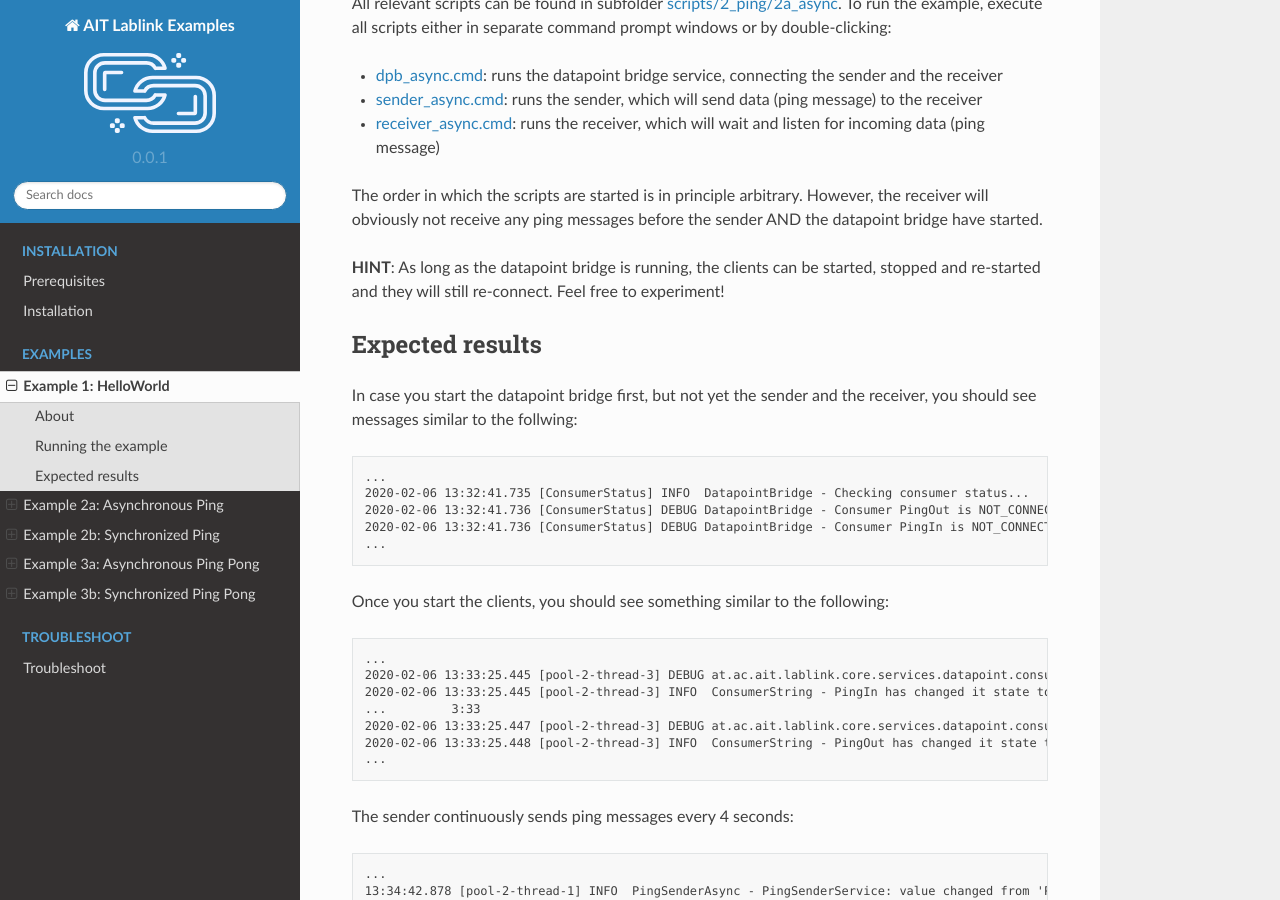
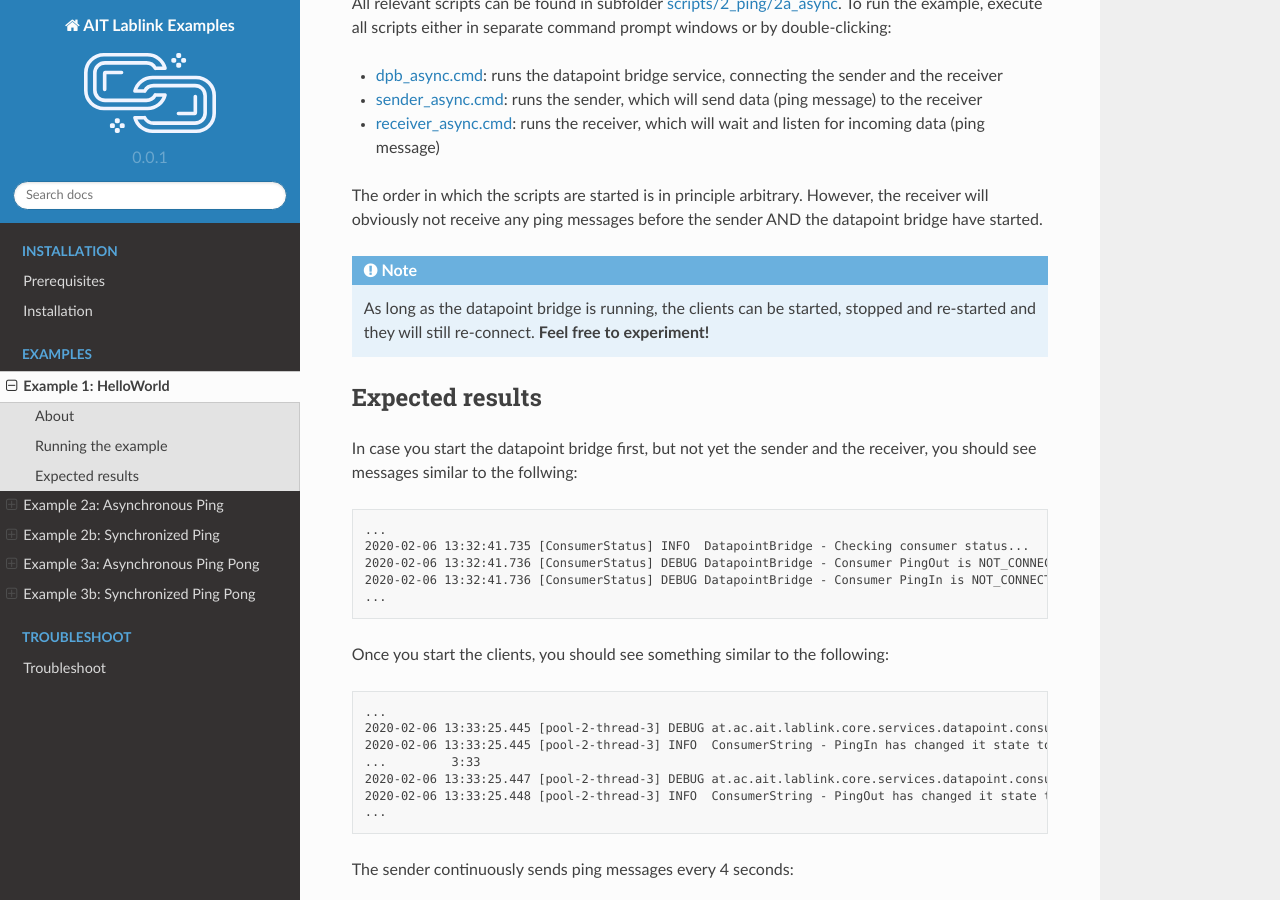
Before and after one commit to AIT-Lablink/lablink-examples, a Sphinx documentation site: the page built from docs/examples.rst, in a window 1280 px wide and 900 px high, scrolled down 2640 px. Built offline with Sphinx 7.4.7 and the Read the Docs theme 2.0.0, drawn with Linux system fonts in a browser that asks for light colours; some of the changed text lies outside the part shown.

Commit message:
Improve formatting

```diff
--- a/docs/examples.rst
+++ b/docs/examples.rst
@@ -111,9 +111,8 @@ To run the example, execute all scripts either in separate command prompt window
 The order in which the scripts are started is in principle arbitrary.
 However, the receiver will obviously not receive any ping messages before the sender AND the datapoint bridge have started.
 
-**HINT**:
-As long as the datapoint bridge is running, the clients can be started, stopped and re-started and they will still re-connect.
-Feel free to experiment!
+.. note:: As long as the datapoint bridge is running, the clients can be started, stopped and re-started and they will still re-connect.
+  **Feel free to experiment!**
 
 Expected results
 ----------------
@@ -187,8 +186,7 @@ The configuration server has two entries stored that are relevant for this examp
 
 The sync host scenario configuration (as specified by *syncHost.syncScenarioFile* in the `sync host properties <http://localhost:10101/view?id=ait.example.ping.sync.sync-host.properties>`__) can be found in file :github_blob:`sync_config_ping.json <scripts/2_ping/2b_sync/sync_config_ping.json>` in subfolder :github_tree:`scripts/2_ping/2b_sync`.
 
-**HINT**:
-You can switch the default execution mode from simulation to emulation (real-time execution), by changing the attribute ``simMode`` from ``SIM`` to ``EMU`` in file :github_blob:`sync_config_ping.json <scripts/2_ping/2b_sync/sync_config_ping.json>`.
+.. note:: You can switch the default execution mode from simulation to emulation (real-time execution) by changing the attribute ``simMode`` from ``SIM`` to ``EMU`` in file :github_blob:`sync_config_ping.json <scripts/2_ping/2b_sync/sync_config_ping.json>`.
 
 Running the example
 -------------------
@@ -305,9 +303,8 @@ To run the example, execute all scripts either in separate command prompt window
 The order in which the scripts are started is in principle arbitrary.
 However, the clients will obviously not send/receive any messages before the both clients AND the datapoint bridge have started.
 
-**HINT**:
-As long as the datapoint bridge is running, the clients can be started, stopped and re-started and they will still re-connect.
-Feel free to experiment!
+.. note:: As long as the datapoint bridge is running, the clients can be started, stopped and re-started and they will still re-connect.
+  **Feel free to experiment!**
 
 Expected results
 ----------------
@@ -372,8 +369,7 @@ The configuration server has two entries stored that are relevant for this examp
 
 The sync host scenario configuration (as specified by *syncHost.syncScenarioFile* in the `sync host properties <http://localhost:10101/view?id=ait.example.pingpong.sync.sync-host.properties>`__) can be found in file :github_blob:`sync_config_pingpong.json <scripts/3_pingpong/3b_sync/sync_config_pingpong.json>` in subfolder :github_blob:`scripts/3_pingpong/3b_sync <scripts/3_pingpong/3b_sync>`.
 
-**HINT**:
-You can switch the default execution mode from simulation to emulation (real-time execution), by changing the attribute ``simMode`` from ``SIM`` to ``EMU`` in file :github_blob:`sync_config_pingpong.json <scripts/3_pingpong/3b_sync/sync_config_pingpong.json>`.
+.. note:: You can switch the default execution mode from simulation to emulation (real-time execution), by changing the attribute ``simMode`` from ``SIM`` to ``EMU`` in file :github_blob:`sync_config_pingpong.json <scripts/3_pingpong/3b_sync/sync_config_pingpong.json>`.
 
 Running the example
 -------------------
```
Also changed, not shown: docs/installation.rst (+10 -14 lines), docs/troubleshoot.rst (+9 -10 lines).
